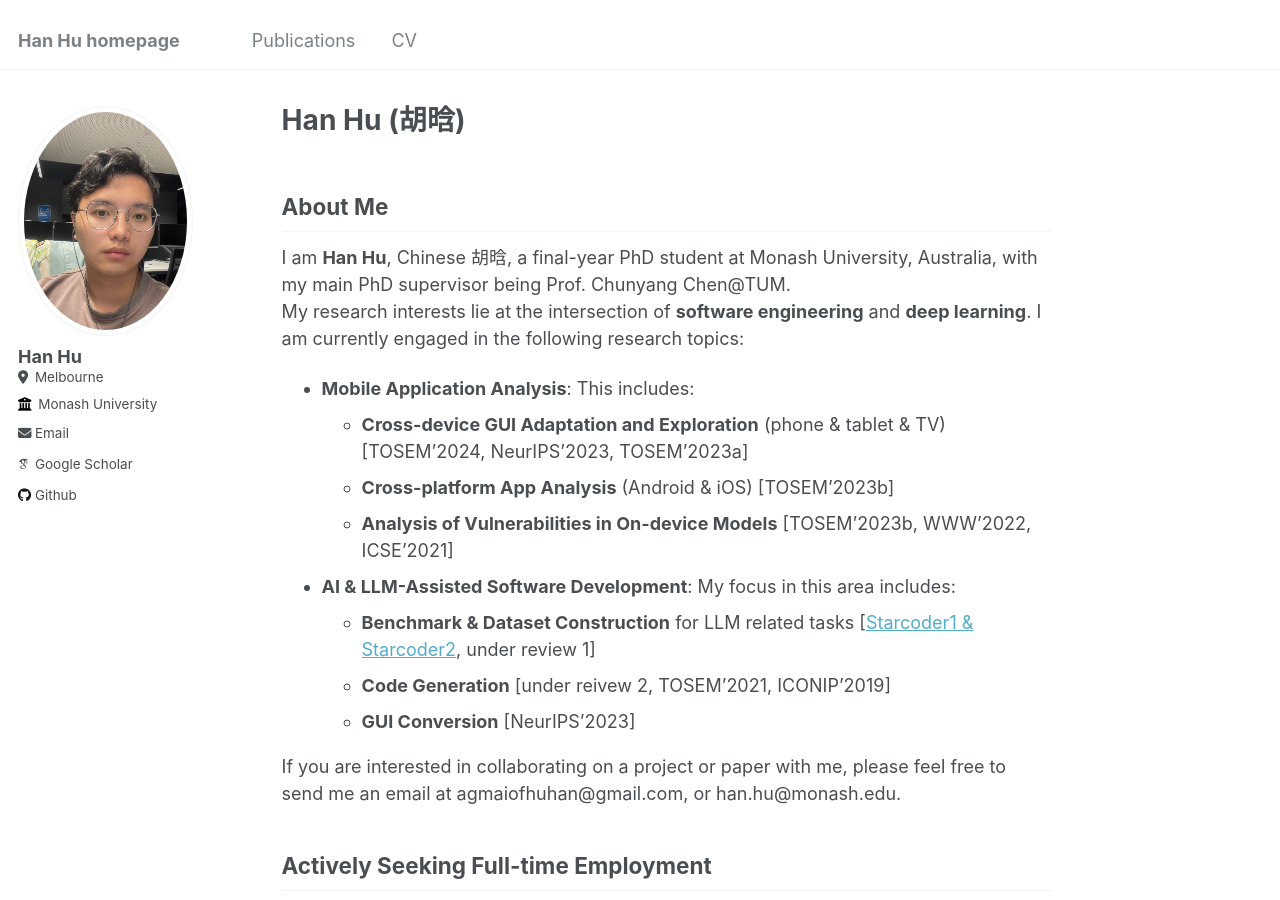
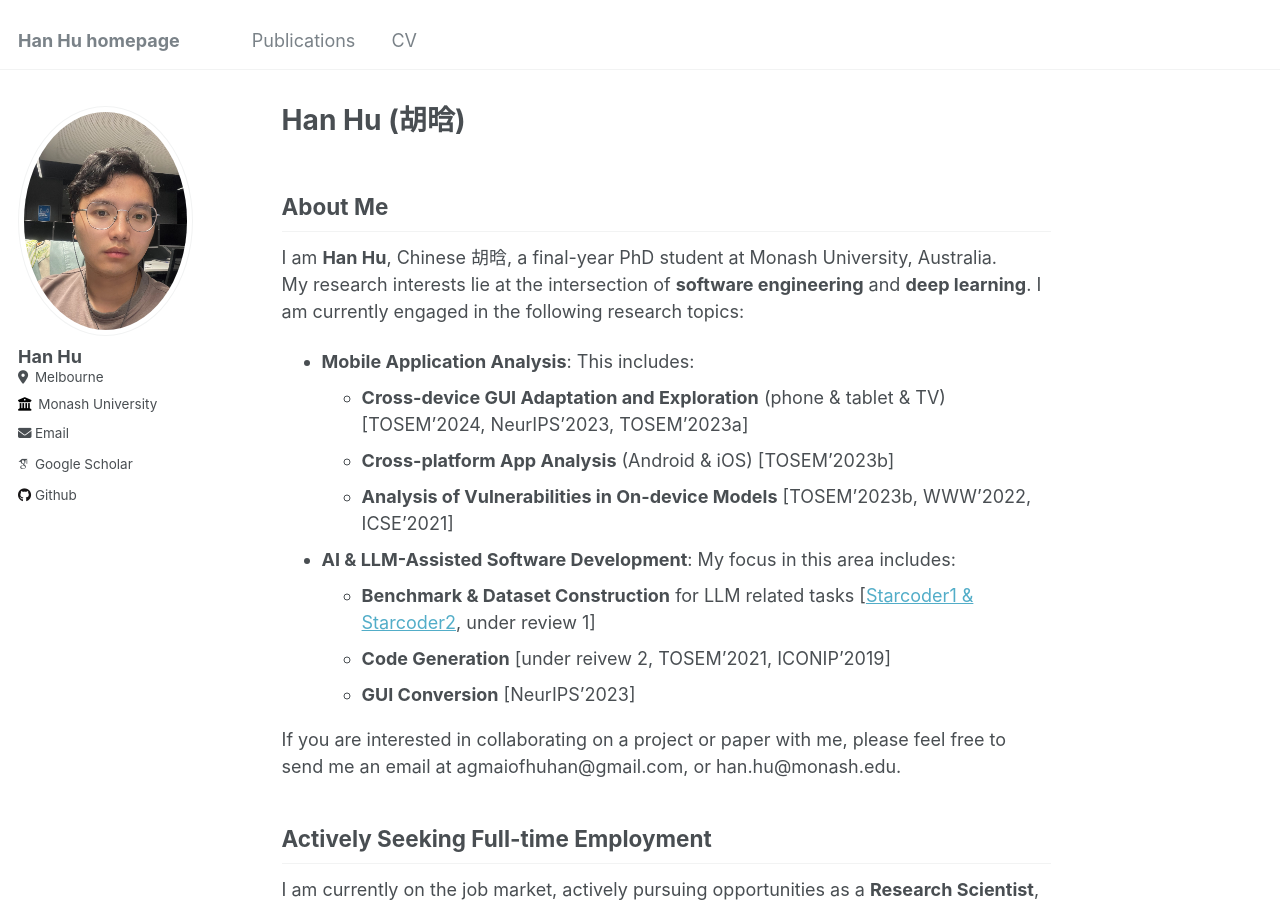
Before and after one commit to huhanGitHub/huhanGitHub.github.io, a Jekyll site: the page built from _pages/about.md, in a window 1280 px wide and 900 px high. Built offline with Jekyll 4.4.1, drawn with Linux system fonts in a browser that asks for light colours; some web fonts are replaced.

Commit message:
Update about.md

```diff
--- a/_pages/about.md
+++ b/_pages/about.md
@@ -9,7 +9,7 @@ redirect_from:
 
 ## About Me
 
-I am **Han Hu**, Chinese 胡晗, a final-year PhD student at Monash University, Australia, with my main PhD supervisor being Prof. Chunyang Chen@TUM. \
+I am **Han Hu**, Chinese 胡晗, a final-year PhD student at Monash University, Australia. \
 My research interests lie at the intersection of **software engineering** and **deep learning**. I am currently engaged in the following research topics:
 
 - **Mobile Application Analysis**: This includes:
```
